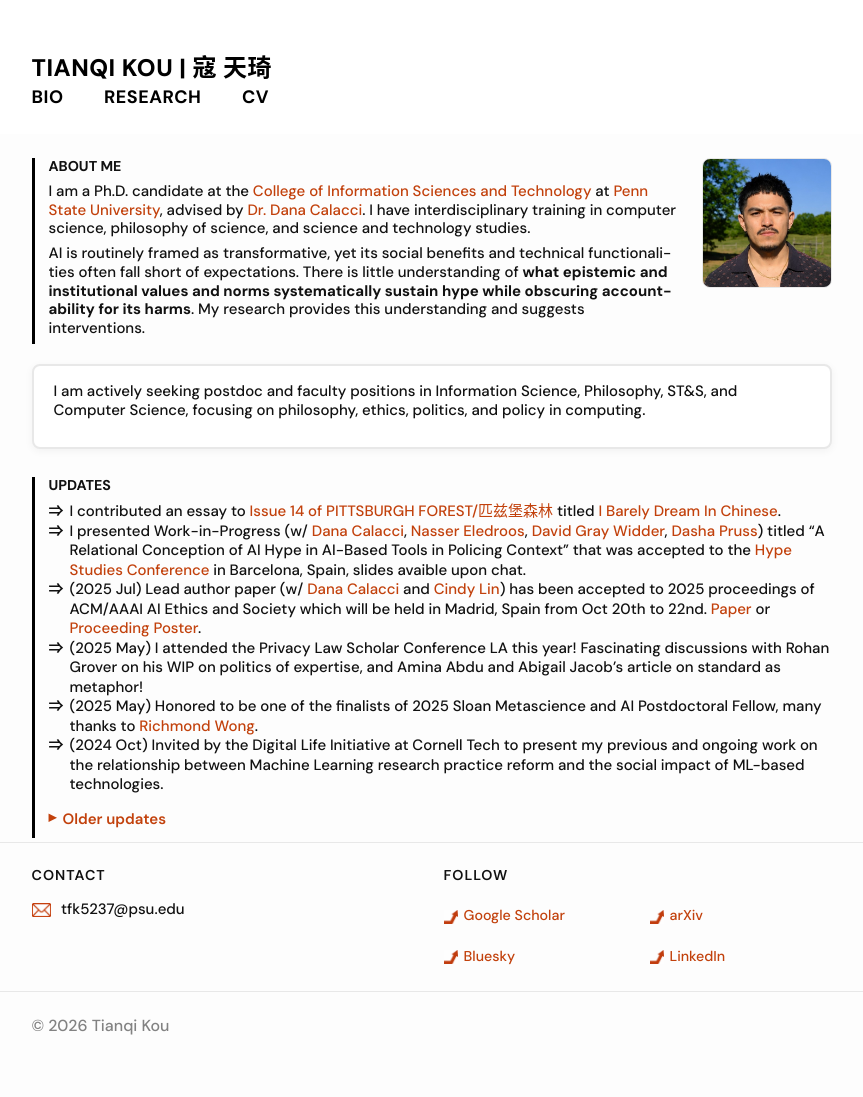
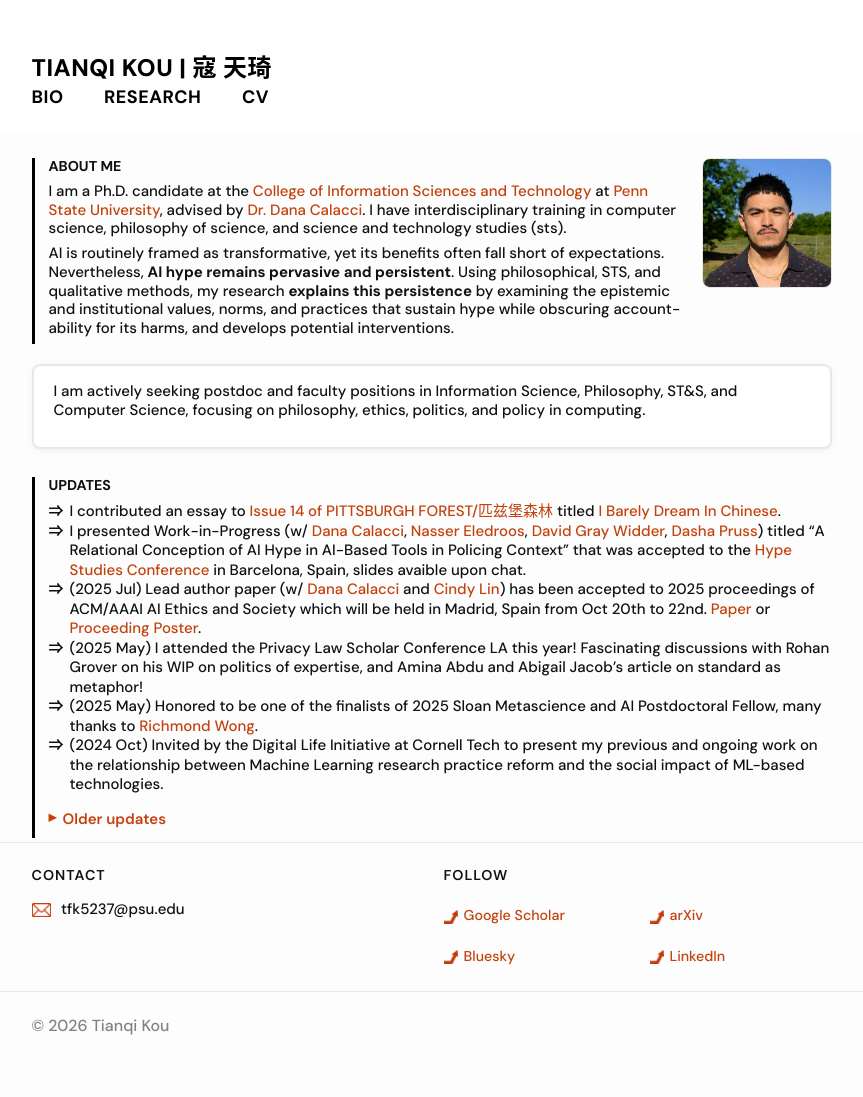
Before and after one commit to koutianqi/koutianqi.github.io, a Jekyll site: the page built from index.markdown, in a window 1280 px wide. Shown: the whole page, without its empty margins (201-1064 px from the left). Built offline with Jekyll 4.4.1, drawn with Linux system fonts in a browser that asks for light colours.

Commit message:
Update index.markdown

```diff
--- a/index.markdown
+++ b/index.markdown
@@ -9,9 +9,9 @@ description: "I study hype and accountability in AI/ML ecosystem."
   <h2 class="desktop-only"><strong>ABOUT ME</strong></h2>
   <h2 class="mobile-only"><strong>ABOUT ME</strong></h2>
 
-I am a Ph.D. candidate at the [College of Information Sciences and Technology](https://ist.psu.edu/about) at [Penn State University](https://www.psu.edu), advised by [Dr. Dana Calacci](https://www.dcalacci.net). I have interdisciplinary training in computer science, philosophy of science, and science and technology studies.
+I am a Ph.D. candidate at the [College of Information Sciences and Technology](https://ist.psu.edu/about) at [Penn State University](https://www.psu.edu), advised by [Dr. Dana Calacci](https://www.dcalacci.net). I have interdisciplinary training in computer science, philosophy of science, and science and technology studies (sts).
 
-AI is routinely framed as transformative, yet its social benefits and technical functionalities often fall short of expectations. There is little understanding of **what epistemic and institutional values and norms systematically sustain hype while obscuring accountability for its harms**. My research provides this understanding and suggests interventions.
+AI is routinely framed as transformative, yet its benefits often fall short of expectations. Nevertheless, **AI hype remains pervasive and persistent**. Using philosophical, STS, and qualitative methods, my research **explains this persistence** by examining the epistemic and institutional values, norms, and practices that sustain hype while obscuring accountability for its harms, and develops potential interventions.
 
   </div>
   <img class="headshot" src="{{ "/assets/img/headshot_crop.jpg" | relative_url }}" alt="Headshot" />
```
